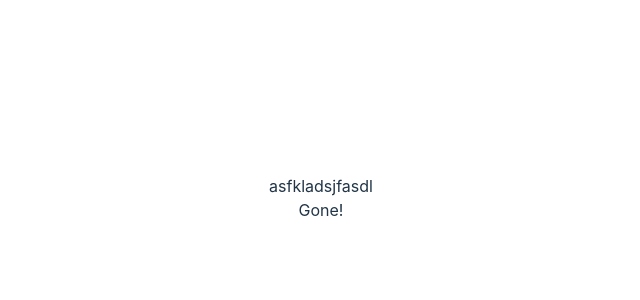
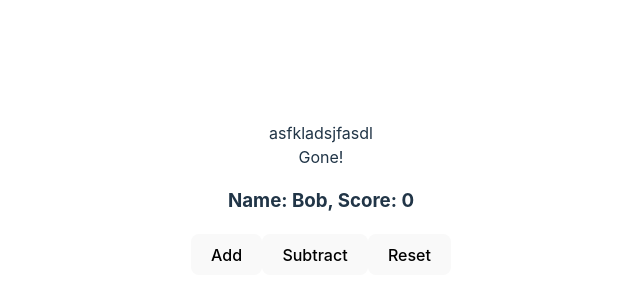
Before and after one commit to crystalchoi/07LearnReactwTs, a React (Vite) app in the folder ch04_hook/: page / in a window 1280 px wide. Shown: the part 202-502 px from the top of the page, without its empty margins (319-959 px from the left). Built offline with nearby package versions, Linux system fonts and the light colour scheme.

Commit message:
ch4: useState

```diff
--- a/ch04_hook/src/PersonScore.tsx
+++ b/ch04_hook/src/PersonScore.tsx
@@ -1,12 +1,41 @@
-import {useEffect} from "react";
+import {useEffect, useState} from "react";
 import getPerson from "./getPerson.ts";
 
 export function PersonScore() {
 
-	useEffect( () => {
+	const [name, setName] = useState<string | null>();
+	const [score, setScore] = useState(0);
+	const [loading, setLoading] = useState(true);
+
+
+	useEffect(  () => {
+
+			// const person =  getPerson();
+			// console.log(person);
+
 		getPerson().then(person => {
+			setLoading(false);
+			setName(person.name);
 			console.log(person);
+			console.log("state values:", name, loading);
 		})
 	}, [])
+
+function handleAddScore() {
+ 		setScore(prev => prev + 1);
+}
+
+	if (loading) {
+		return <div>Loading...</div>;
+	}
+
+	return <div>
+		<h3>Name: {name},   Score: {score}</h3>
+		<button onClick={handleAddScore}> Add</button>
+		<button onClick={() => setScore(score -1)}> Subtract</button>
+		<button onClick={() => setScore(0)}> Reset</button>
+	</div>;
+
+	// return () => {};
 	return null;
 }
```
